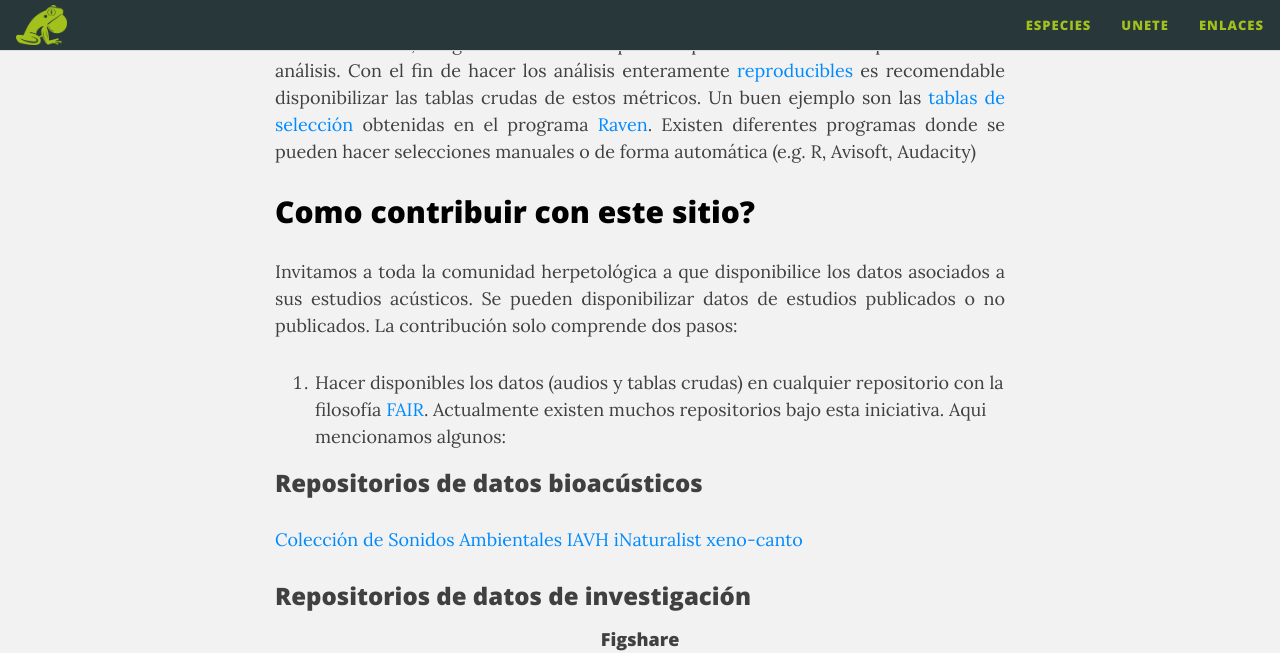
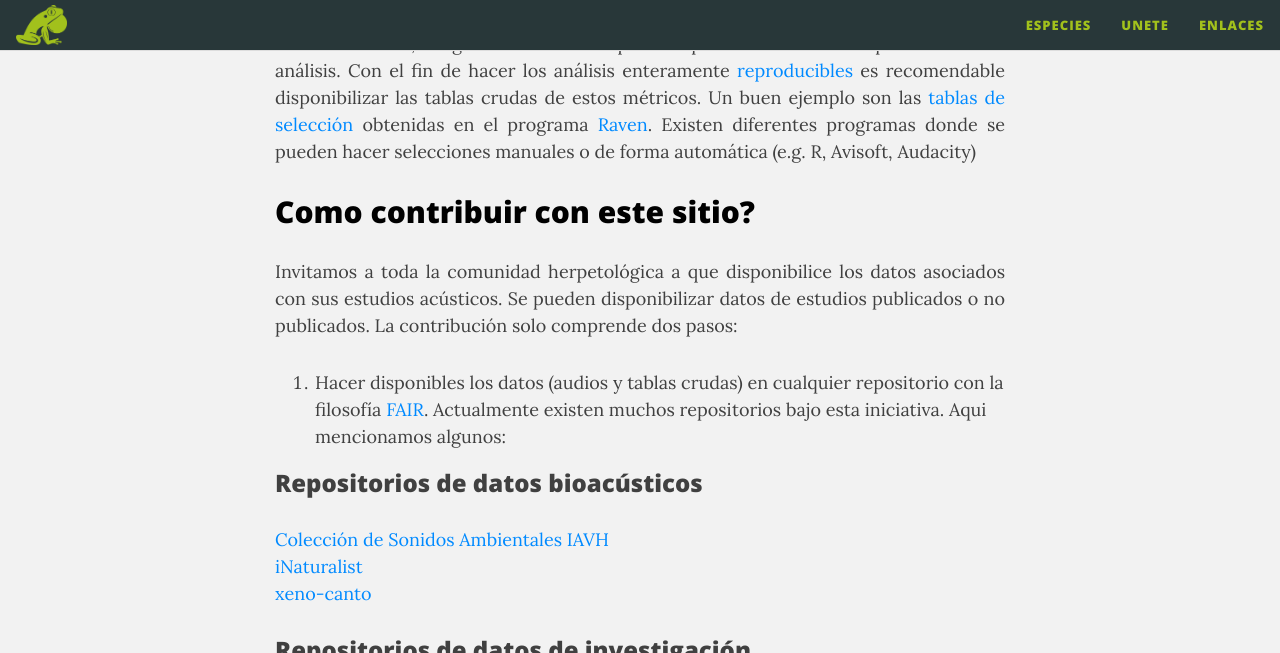
Before and after one commit to colombianfrogs/sounds, a Jekyll site: the page built from docs/unete.md, in a window 1280 px wide and 900 px high, scrolled down 666 px, cut to the strip 0-653 px from the top of the window. Built offline with Jekyll 4.4.1, drawn with Linux system fonts in a browser that asks for light colours.

Commit message:
Update unete.md

```diff
--- a/docs/unete.md
+++ b/docs/unete.md
@@ -46,14 +46,14 @@ Los datos visualizados y accesibles a traves de este sitio han sido contribuidos
 Generalmente, las publicaciones de la comunidad bioacústica considera que la reproducibilidad de los estudios se limita a disponibilizar los audios. Aunque eso es indispensable, no es del todo cierto. Las tablas de métricos acústicos (e.g., frecuencia minima, duración del canto, etc) estan basados, en su mayoría, en visualizaciones del espectro y en menor medida en segmentaciones automáticas o semiautomáticas. En todos los casos, se generan matrices que son posteriormente incorporadas en los análisis. Con el fin de hacer los análisis enteramente [reproducibles](https://book.the-turing-way.org/index.html) es recomendable disponibilizar las tablas crudas de estos métricos. Un buen ejemplo son las [tablas de selección](https://www.ravensoundsoftware.com/video-tutorials/espanol/02-espanol-selections-and-measurements/) obtenidas en el programa [Raven](https://store.birds.cornell.edu/collections/raven-sound-software). Existen diferentes programas donde se pueden hacer selecciones manuales o de forma automática (e.g. R, Avisoft, Audacity)
 
 ## Como contribuir con este sitio?
-Invitamos a toda la comunidad herpetológica a que disponibilice los datos asociados a sus estudios acústicos.  Se pueden disponibilizar datos de estudios publicados o no publicados. La contribución solo comprende dos pasos:
+Invitamos a toda la comunidad herpetológica a que disponibilice los datos asociados con sus estudios acústicos.  Se pueden disponibilizar datos de estudios publicados o no publicados. La contribución solo comprende dos pasos:
 
 1. Hacer disponibles los datos (audios y tablas crudas) en cualquier repositorio con la filosofía [FAIR](https://www.go-fair.org/fair-principles/). Actualmente existen muchos repositorios bajo esta iniciativa. Aqui mencionamos algunos:
 
 ### Repositorios de datos bioacústicos
 
-[Colección de Sonidos Ambientales IAVH](http://colecciones.humboldt.org.co/sonidos/)
-[iNaturalist](https://www.inaturalist.org/)
+[Colección de Sonidos Ambientales IAVH](http://colecciones.humboldt.org.co/sonidos/)<br>
+[iNaturalist](https://www.inaturalist.org/)<br>
 [xeno-canto](https://xeno-canto.org/)
 
 ### Repositorios de datos de investigación
```
